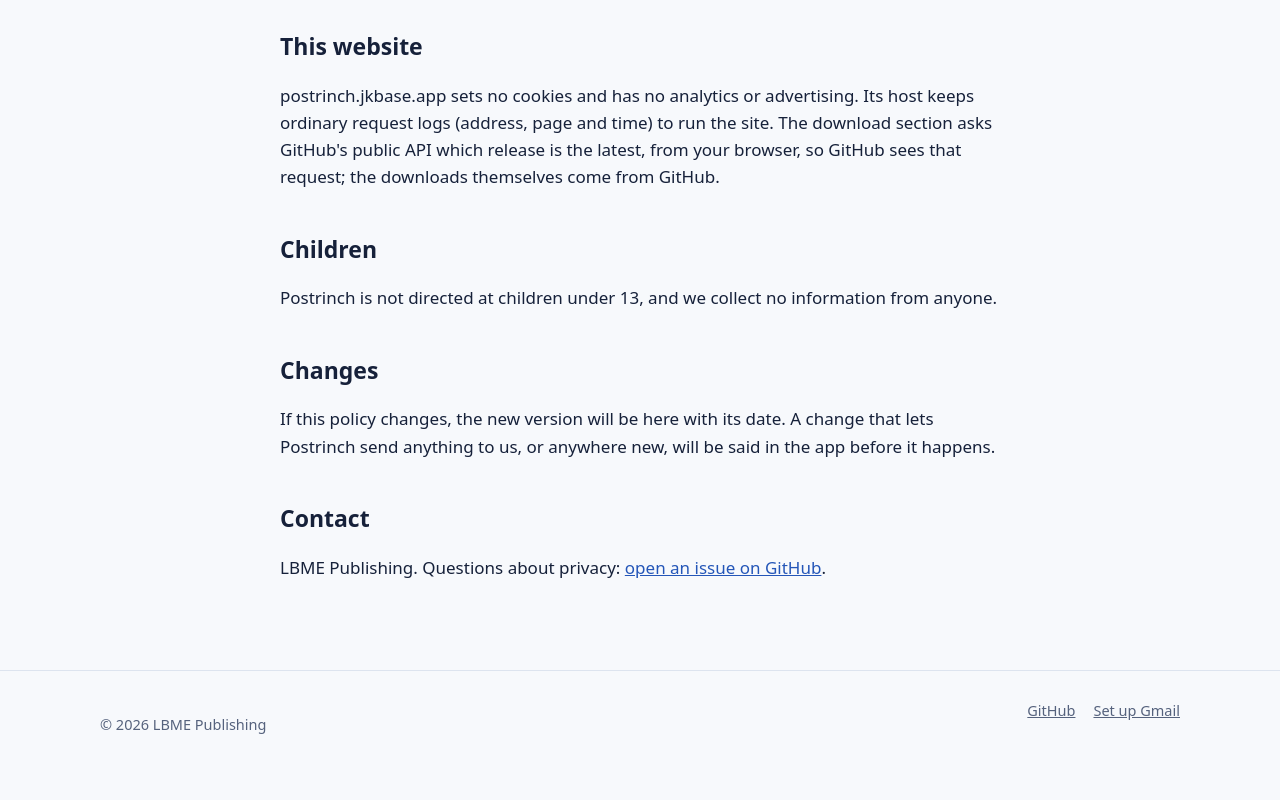
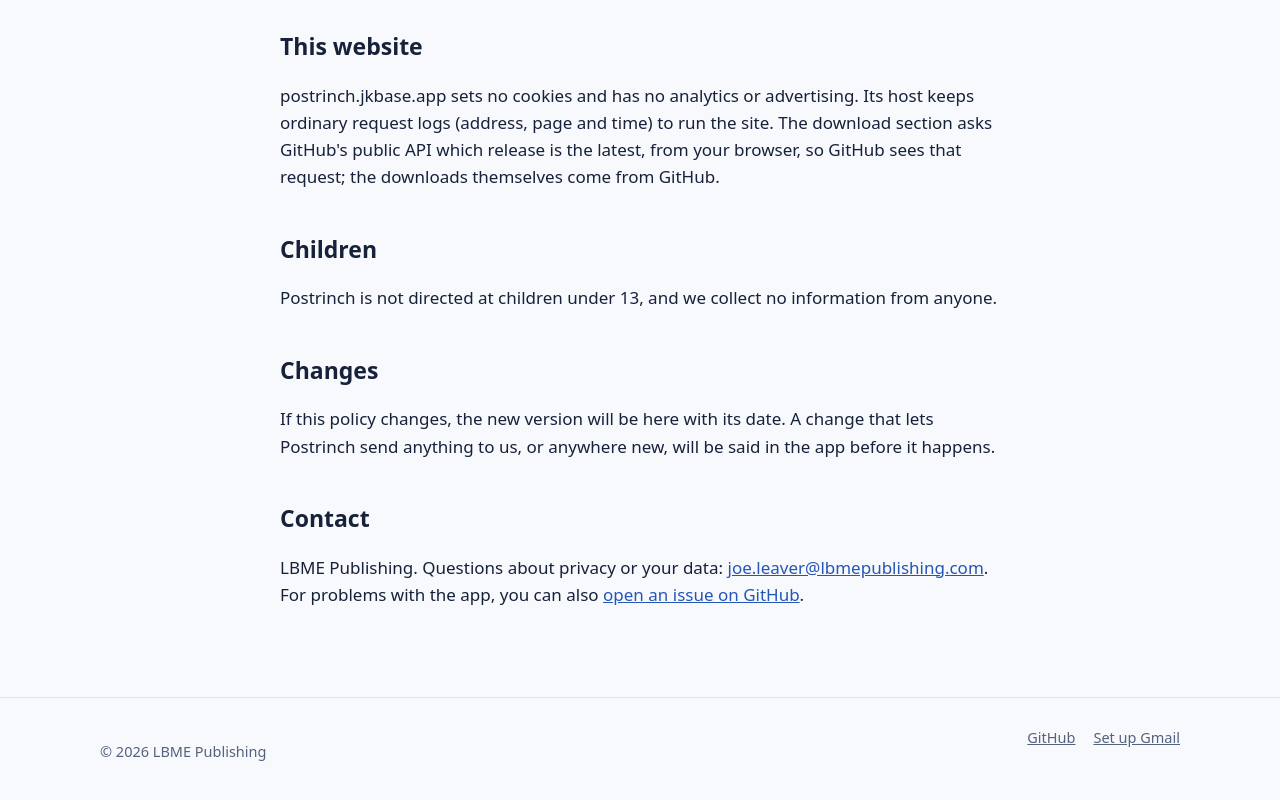
Before and after one commit to joeleaver/postrinch, a plain HTML site: page site/public/privacy.html in a window 1280 px wide. Shown: the part 2632-3432 px from the top of the page. Drawn offline with Linux system fonts and the light colour scheme.

Commit message:
Website: privacy contact address
Co-Authored-By: Claude Opus 5.5 <noreply@anthropic.com>

```diff
--- a/site/public/privacy.html
+++ b/site/public/privacy.html
@@ -72,7 +72,7 @@
     <p>If this policy changes, the new version will be here with its date. A change that lets Postrinch send anything to us, or anywhere new, will be said in the app before it happens.</p>
 
     <h2>Contact</h2>
-    <p>LBME Publishing. Questions about privacy: <a href="https://github.com/joeleaver/postrinch/issues">open an issue on GitHub</a>.</p>
+    <p>LBME Publishing. Questions about privacy or your data: <a href="mailto:joe.leaver@lbmepublishing.com">joe.leaver@lbmepublishing.com</a>. For problems with the app, you can also <a href="https://github.com/joeleaver/postrinch/issues">open an issue on GitHub</a>.</p>
   </div>
 </main>
 
```
